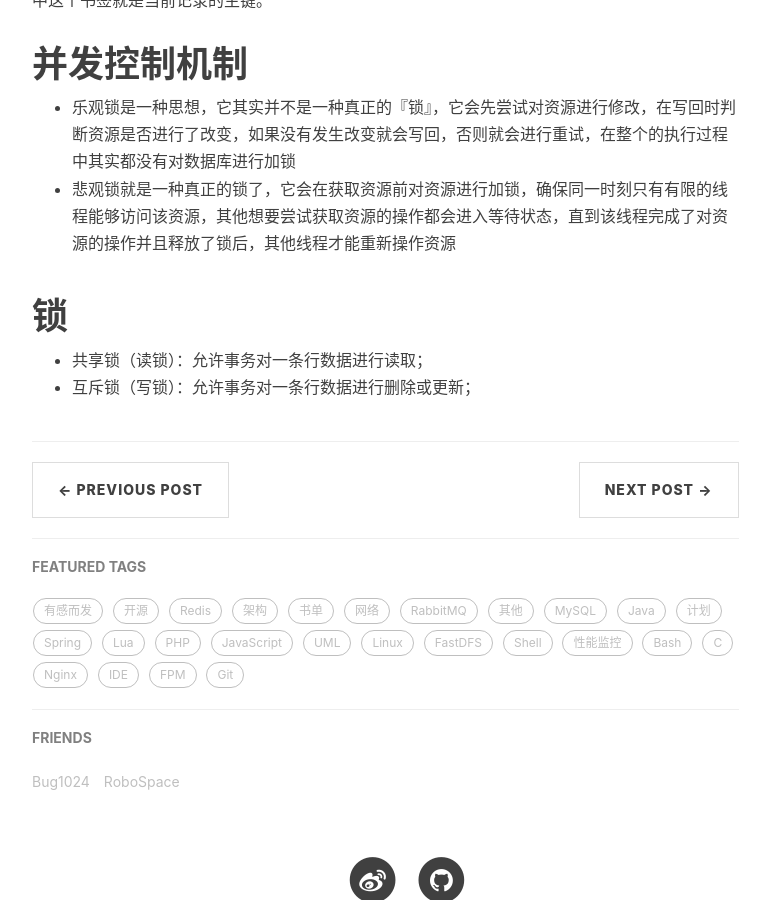
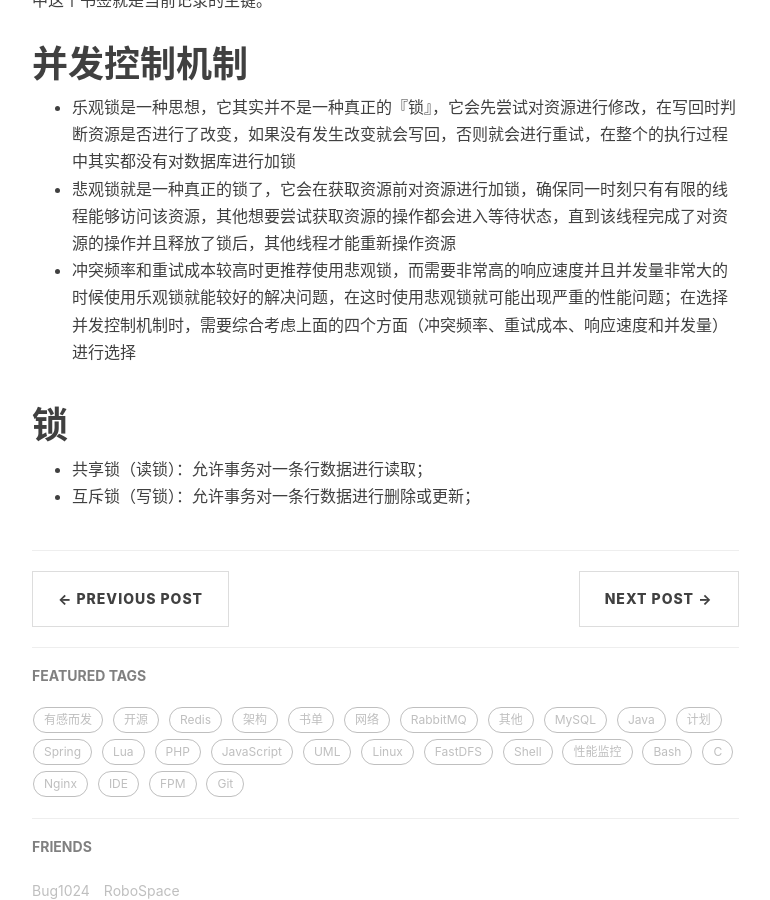
Before and after one commit to bug1024/jeet-blog, a Jekyll site: the page built from _posts/2017-08-08-mysql-innodb.md, in a window 1280 px wide and 900 px high, scrolled down 1479 px. Shown: the whole window, without its empty margins (233-1003 px from the left). Built offline with Jekyll 4.4.1, drawn with Linux system fonts in a browser that asks for light colours; nearby versions of some CDN libraries; comment, search, counter and statistics services are not loaded.

Commit message:
mysql lock

```diff
--- a/_posts/2017-08-08-mysql-innodb.md
+++ b/_posts/2017-08-08-mysql-innodb.md
@@ -30,6 +30,7 @@ InnoDB 存储引擎中的表都是使用索引组织的，也就是按照键的
 # 并发控制机制
 * 乐观锁是一种思想，它其实并不是一种真正的『锁』，它会先尝试对资源进行修改，在写回时判断资源是否进行了改变，如果没有发生改变就会写回，否则就会进行重试，在整个的执行过程中其实都没有对数据库进行加锁
 * 悲观锁就是一种真正的锁了，它会在获取资源前对资源进行加锁，确保同一时刻只有有限的线程能够访问该资源，其他想要尝试获取资源的操作都会进入等待状态，直到该线程完成了对资源的操作并且释放了锁后，其他线程才能重新操作资源
+* 冲突频率和重试成本较高时更推荐使用悲观锁，而需要非常高的响应速度并且并发量非常大的时候使用乐观锁就能较好的解决问题，在这时使用悲观锁就可能出现严重的性能问题；在选择并发控制机制时，需要综合考虑上面的四个方面（冲突频率、重试成本、响应速度和并发量）进行选择
 
 # 锁
 * 共享锁（读锁）：允许事务对一条行数据进行读取；
```
